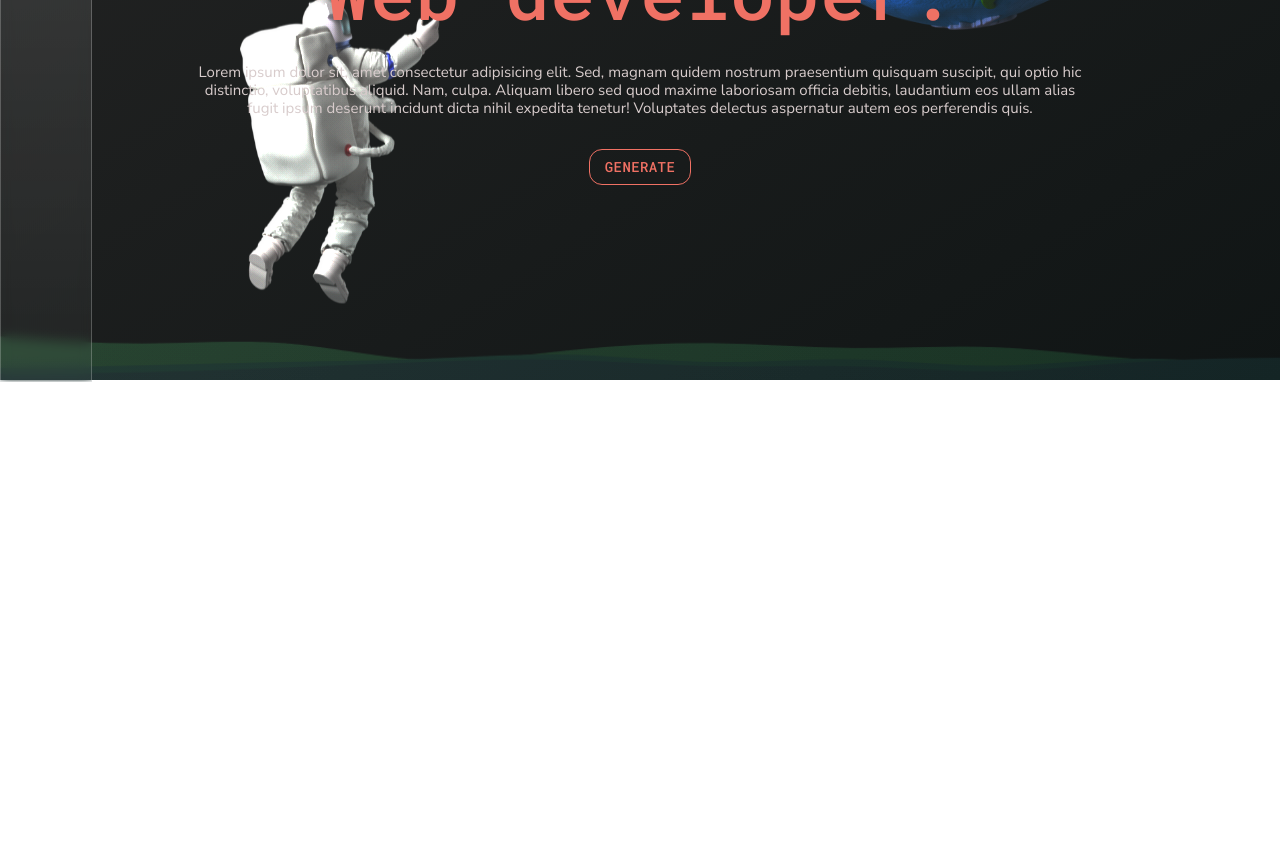
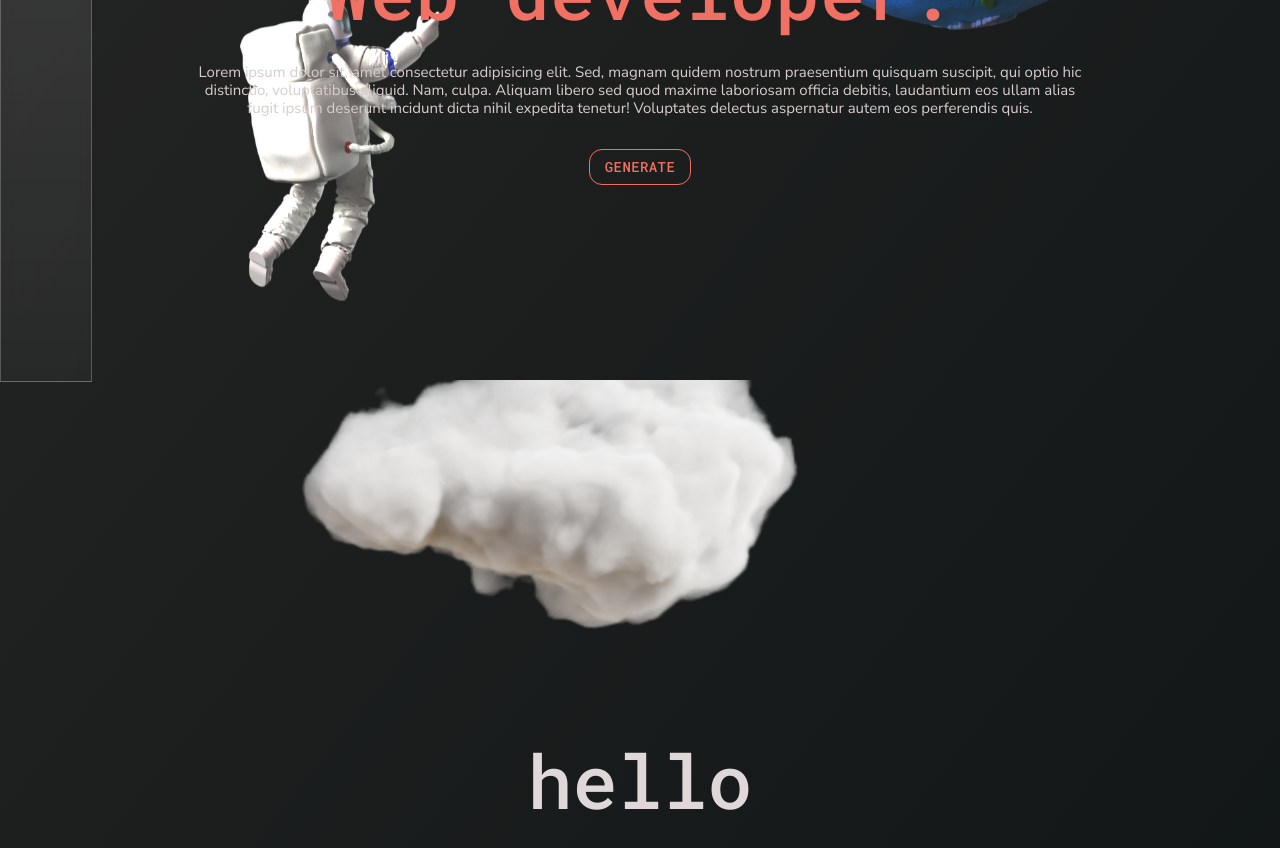
Before and after one commit to jordanbmnt/Netlify-Personal-Website, a React (Create React App) app: page / in a window 1280 px wide. Shown: the part 420-1268 px from the top of the page. Before the commit the page ends 802 px from the top, so only its background shows below. Built offline with nearby package versions, Linux system fonts and the light colour scheme.

Commit message:
updated page 2 and pushed other updates

```diff
--- a/src/App.css
+++ b/src/App.css
@@ -1,3 +1,15 @@
+html{
+  overflow-y: scroll;
+  background: #1E1E1E;
+  background: linear-gradient(to bottom right, #f5f3f11a, #101515), #0e0e0e;
+  flex-flow: column;
+  align-items: center;
+  justify-content: center;
+  margin: 0;
+  color: white;
+  overflow-x: hidden;
+}
 .App {
   text-align: center;
+  overflow-y: scroll;
 }
--- a/src/App.js
+++ b/src/App.js
@@ -1,10 +1,12 @@
 import './App.css';
+import { HeroPage } from './Pages/HeroPage/HeroPage';
 import { MainPage } from './Pages/MainPage/MainPage';
 
 function App() {
   return (
-    <div className="App">
+    <div className="App" sx={{scrollSnapType: "y mandatory"}}>
       <MainPage/>
+      <HeroPage/>
     </div>
   );
 }
--- /dev/null
+++ b/src/Pages/HeroPage/HeroPage.jsx
@@ -0,0 +1,19 @@
+import { Container } from "@mui/system";
+import "./heroPage.css";
+import cloud from "../../Images/whiteFluffyCloud.png";
+
+export const HeroPage = () => {
+  return (
+    <Container
+      sx={{ display: "flex", scrollSnapAlign: "start" }}
+      className='hero-page'
+    >
+      <Container>
+        <h1>
+          hello
+          <img id='hero-cloud' src={cloud} alt='' />
+        </h1>
+      </Container>
+    </Container>
+  );
+};
--- /dev/null
+++ b/src/Pages/HeroPage/heroPage.css
@@ -0,0 +1,18 @@
+.hero-page{
+  flex-flow: column;
+  align-items: center;
+  justify-content: center;
+  height: 100vh;
+  min-width: 100vw;
+  margin: 0;
+  color: white;
+  position: relative;
+}
+
+#hero-cloud{
+  position: absolute;
+  top: 0px;
+  z-index: 1;
+  width: 500px;
+  left: 300px;
+}
--- a/src/Pages/MainPage/MainPage.jsx
+++ b/src/Pages/MainPage/MainPage.jsx
@@ -1,24 +1,34 @@
-import { Container } from "@mui/system"
-import './mainPage.css'
+import { Container } from "@mui/system";
+import "./mainPage.css";
 import { Button } from "@mui/material";
-import earth from "../../Images/planetEarth.png"
-import spaceMan from "../../Images/astronautThreeQuarterBackView.png"
-import darkBackground from "../../Images/darkMainBackground.png"
+import earth from "../../Images/planetEarth.png";
+import spaceMan from "../../Images/astronautThreeQuarterBackView.png";
 import { NavBar } from "../../Components/NavBar/NavBar";
 
 export const MainPage = () => {
   return (
-    <Container sx={{display: 'flex'}} className='main-page'>
-      <NavBar/>
-      <Container className="heading-container">
-      <h1>I am Jordan M Beaumont</h1>
-      <h1 id="key-word">Web developer.</h1>
-      <h4>Lorem ipsum dolor sit, amet consectetur adipisicing elit. Sed, magnam quidem nostrum praesentium quisquam suscipit, qui optio hic distinctio, voluptatibus aliquid. Nam, culpa. Aliquam libero sed quod maxime laboriosam officia debitis, laudantium eos ullam alias fugit ipsum deserunt incidunt dicta nihil expedita tenetur! Voluptates delectus aspernatur autem eos perferendis quis.</h4>
+    <Container
+      sx={{ display: "flex", scrollSnapAlign: "start" }}
+      className='main-page'
+    >
+      <NavBar />
+      <Container className='heading-container'>
+        <h1>I am Jordan M Beaumont</h1>
+        <h1 id='key-word'>Web developer.</h1>
+        <h4>
+          Lorem ipsum dolor sit, amet consectetur adipisicing elit. Sed, magnam
+          quidem nostrum praesentium quisquam suscipit, qui optio hic
+          distinctio, voluptatibus aliquid. Nam, culpa. Aliquam libero sed quod
+          maxime laboriosam officia debitis, laudantium eos ullam alias fugit
+          ipsum deserunt incidunt dicta nihil expedita tenetur! Voluptates
+          delectus aspernatur autem eos perferendis quis.
+        </h4>
       </Container>
-      <Button id="generate-button" variant="outlined">Generate</Button>
-      <img id="main-earth" src={earth} alt="" />
-      <img id="main-spaceman" src={spaceMan} alt="" />
-      <img id="bg" src={darkBackground} alt="" />
+      <Button id='generate-button' variant='outlined'>
+        Generate
+      </Button>
+      <img id='main-earth' src={earth} alt='' />
+      <img id='main-spaceman' src={spaceMan} alt='' />
     </Container>
-  )
-}
+  );
+};
--- a/src/Pages/MainPage/mainPage.css
+++ b/src/Pages/MainPage/mainPage.css
@@ -2,8 +2,6 @@
 @import url('https://fonts.googleapis.com/css2?family=Roboto+Mono:wght@500&display=swap');
 
 .main-page{
-  background: #1E1E1E;
-  background: linear-gradient(to bottom right, #f5f3f11a, #101515), #0e0e0e;
   flex-flow: column;
   align-items: center;
   justify-content: center;
@@ -71,6 +69,7 @@ h4{
   right: 130px;
   top: 50px;
   mix-blend-mode: color-dodge;
+  /* mix-blend-mode:multiply ; */
 }
 
 #main-spaceman{
```
